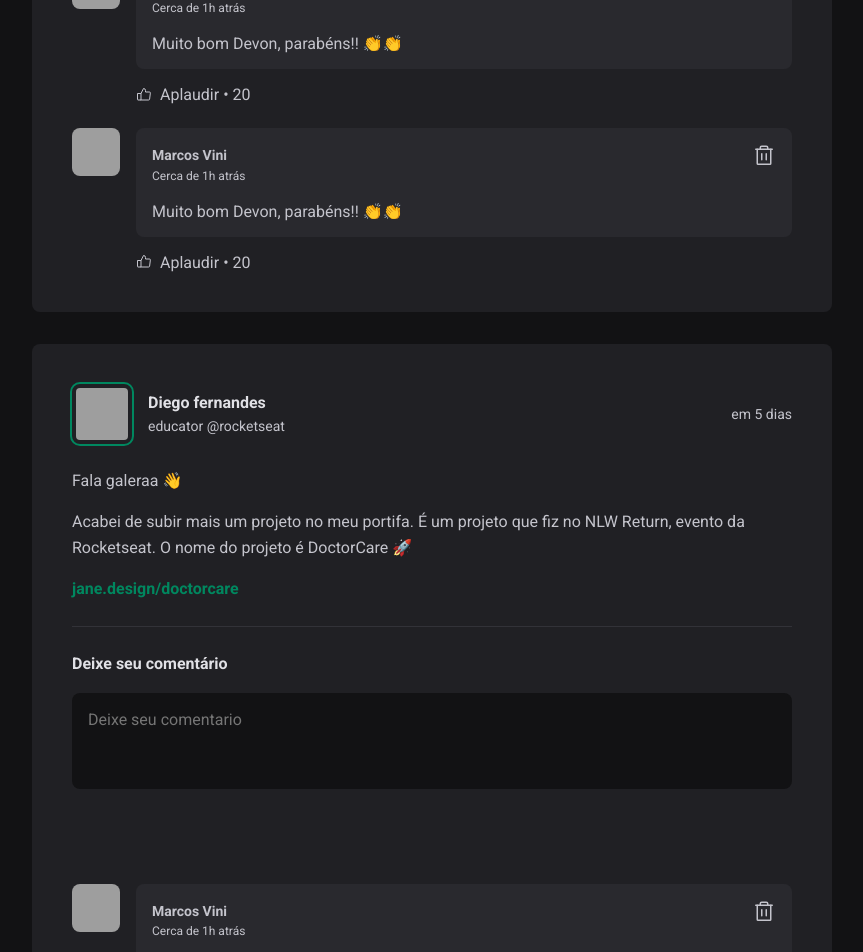
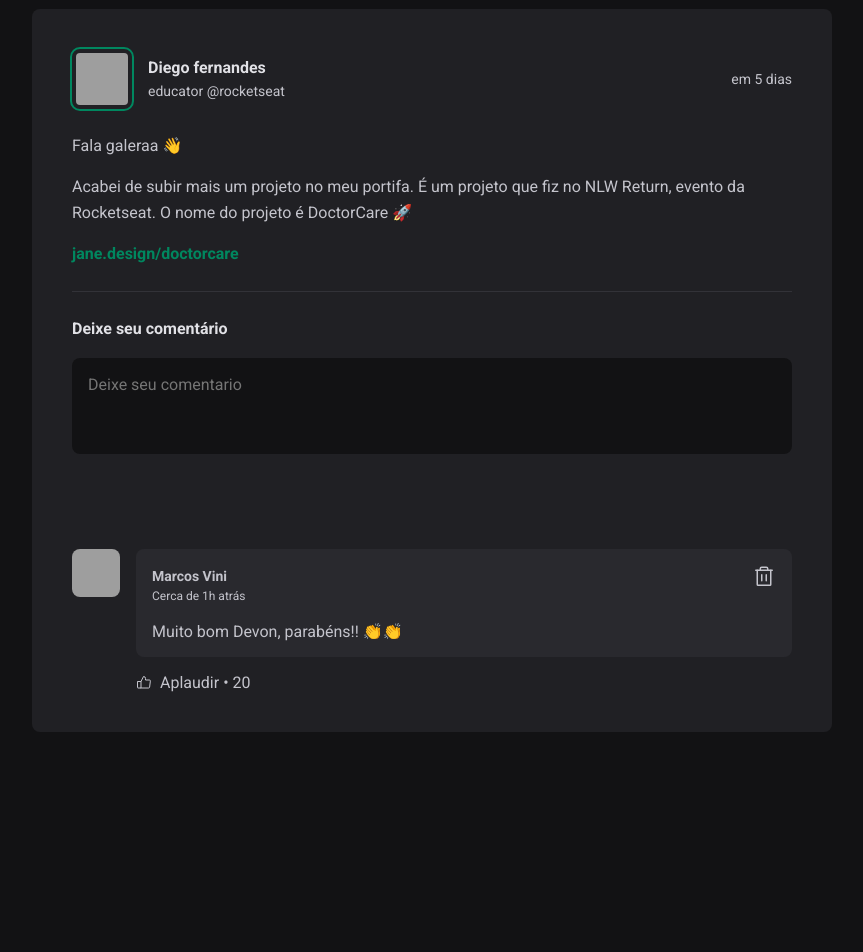
Before and after one commit to marcoscode404/igniteFeed, a React (Vite) app in the folder ignite feed/01-fundamentos-reactjs/: page / in a window 1280 px wide. Shown: the part 859-1811 px from the top of the page, without its empty margins (352-1215 px from the left). After the commit the page ends 1623 px from the top, so only its background shows below. Built offline with nearby package versions, Linux system fonts and the light colour scheme; grey boxes are pictures that could not be loaded.

Commit message:
Utilizando o conceito de estados com useState nos posts
nos post da aplicação adicionei o usestate para quer os comentarios sejam criados

```diff
--- a/ignite feed/01-fundamentos-reactjs/src/components/Post.jsx
+++ b/ignite feed/01-fundamentos-reactjs/src/components/Post.jsx
@@ -1,11 +1,24 @@
+import { useState } from 'react';
 import { format, formatDistanceToNow } from 'date-fns';
 import ptBR from 'date-fns/esm/locale/pt-BR';
+
 
 import { Avatar } from './Avatar';
 import { Comment } from './Comment';
 import styles from './Post.module.css';
 
+
+
+
 export function Post({ author, publishedAt, content }) {
+
+    // Conceito de estado
+    // estado -> variaveis que eu quero que o componente monitore
+
+    const [comments, setComments] = useState([
+        'estado dos posts?'
+    ]);
+
 
     // estruturando/formatando o horario
     const publishedDateFormatted = format(publishedAt, "d 'de' LLLL 'às' HH:mm'h'", {
@@ -16,6 +29,20 @@
         locale: ptBR,
         addSuffix: true
     })
+    // -- /Horario/ -- //
+
+
+
+
+    // disparada com a ação do usuario uso o padrão handle
+    function handleCreateNewComment() {
+        event.preventDefault();
+
+        setComments([...comments, comments.length + 1]);
+
+        console.log(comments);
+
+    };
 
 
     return(
@@ -46,7 +73,7 @@
                 })}
             </div>
 
-            <form className={styles.commentForm}>
+            <form onSubmit={handleCreateNewComment} className={styles.commentForm}>
                 <strong>Deixe seu comentário</strong>
 
                 <textarea
@@ -60,9 +87,9 @@
         </form>
 
         <div className={styles.commentList}>
-            <Comment />
-            <Comment />
-            <Comment />
+                {comments.map(comment => {
+                    return <Comment />
+                })}
         </div>
 
         </article>
```
